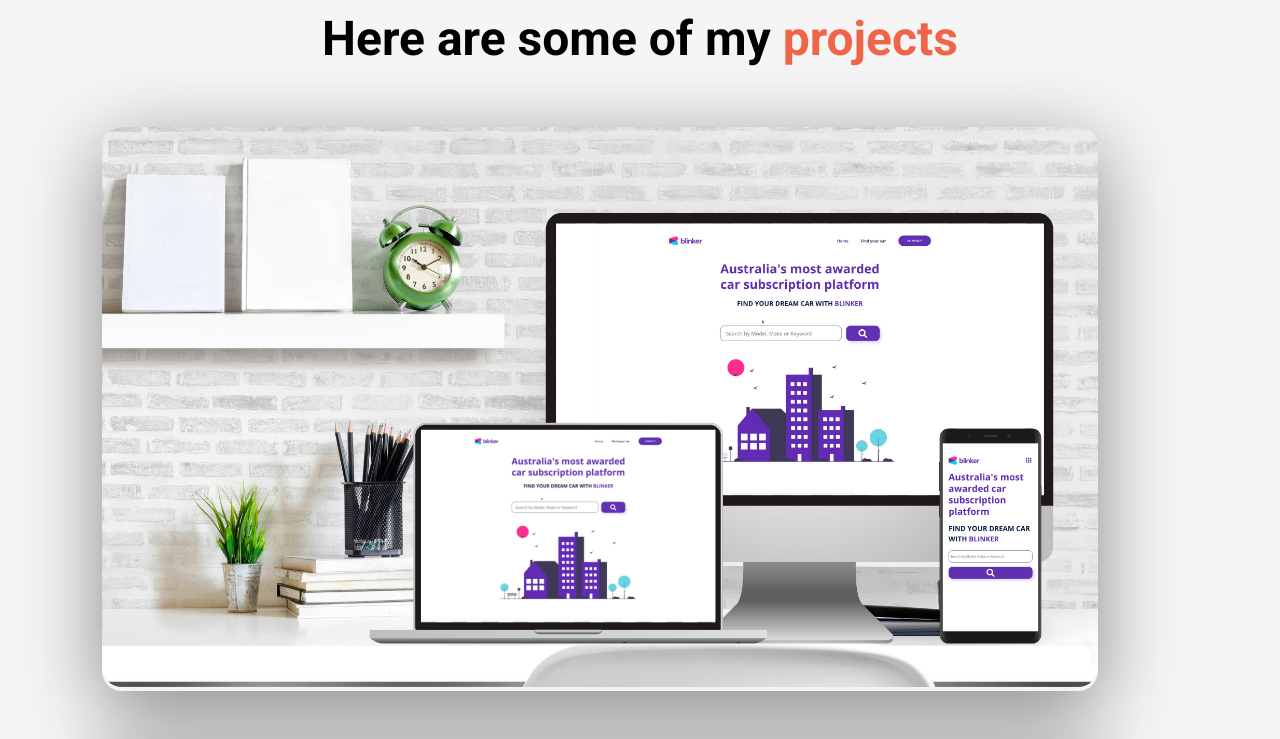
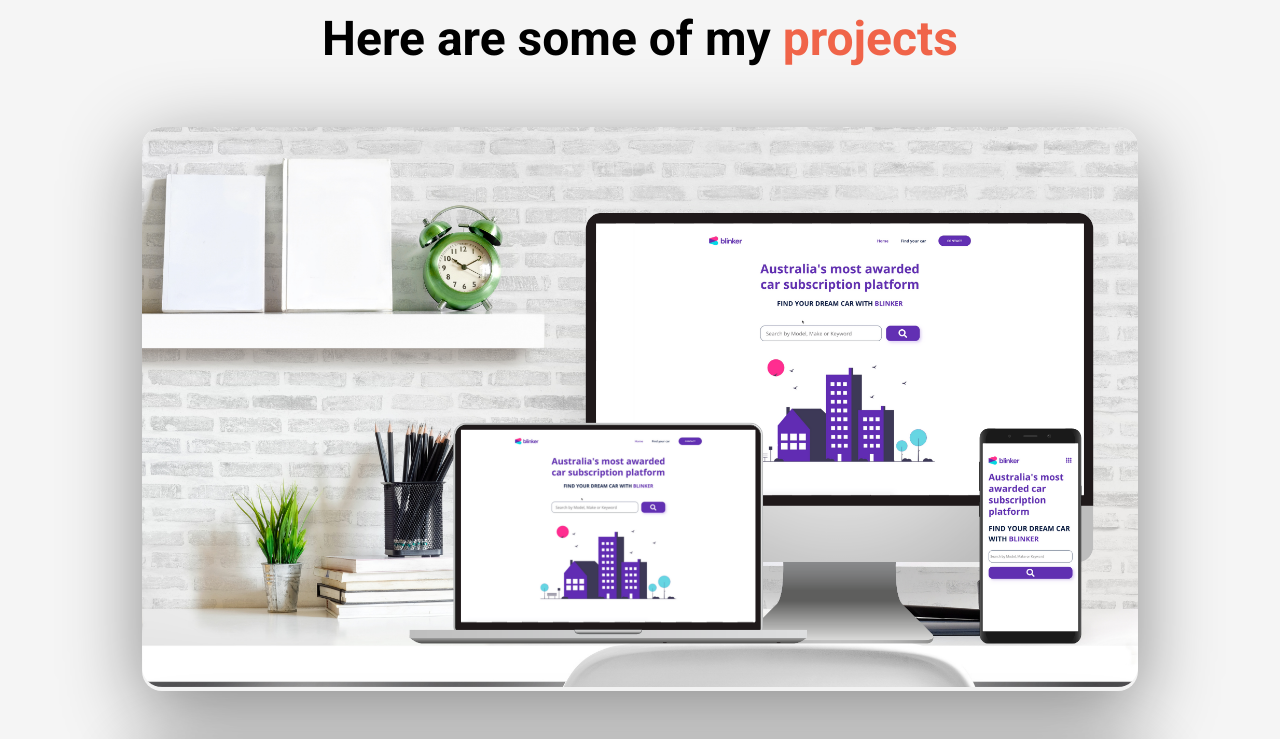
Before and after one commit to MichaelC1995/Portfolio, a plain HTML site: page index.html in a window 1280 px wide. Shown: the part 840-1579 px from the top of the page. Drawn offline with nearby package versions, Linux system fonts and the light colour scheme.

Commit message:
Fix placement on project__list

```diff
--- a/style.css
+++ b/style.css
@@ -542,7 +542,6 @@ body.modal--open{
     box-shadow: 0 20px 80px 0 rgb(0, 0, 0, 0.45);
     transition: all 300ms ease;
     margin: 0 0 50px 0;
-    max-width: fit-content;
 }
 
 .project__description{
@@ -595,6 +594,12 @@ body.modal--open{
 
 .project__description--para{
     margin: 16px 0;
+}
+
+.project__list{
+    display: flex;
+    justify-content: center;
+    align-items: center;
 }
 
 .project__link{
```
